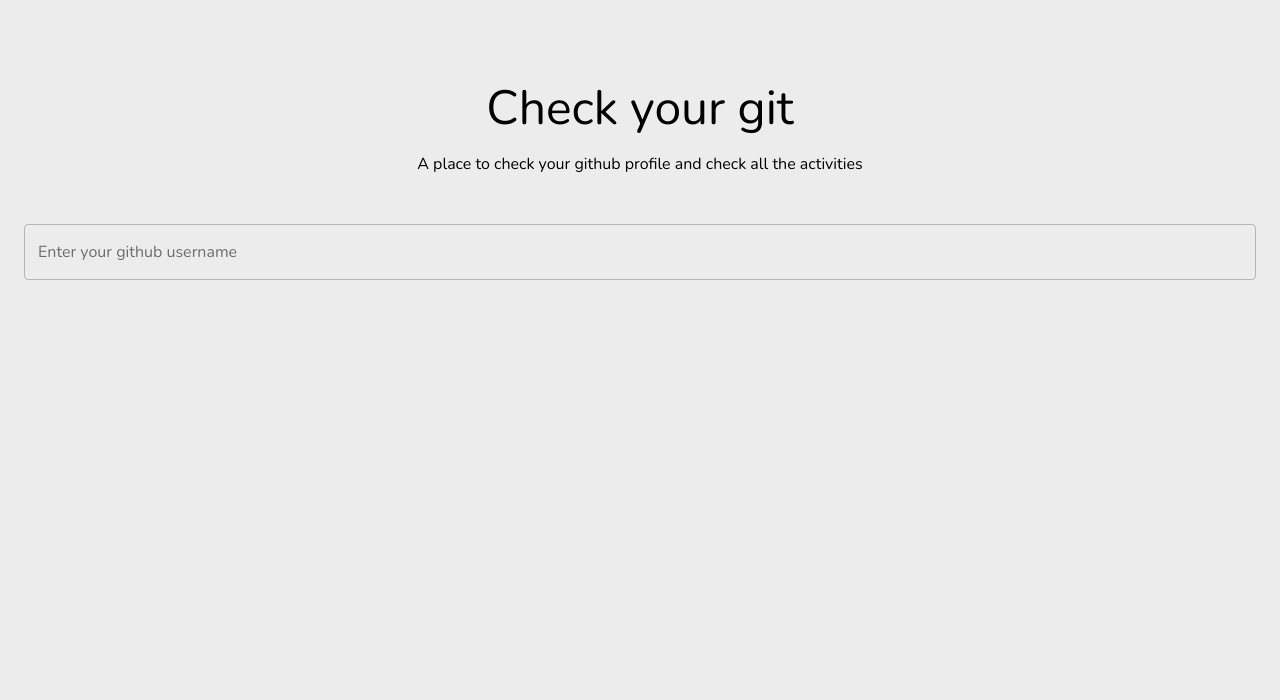
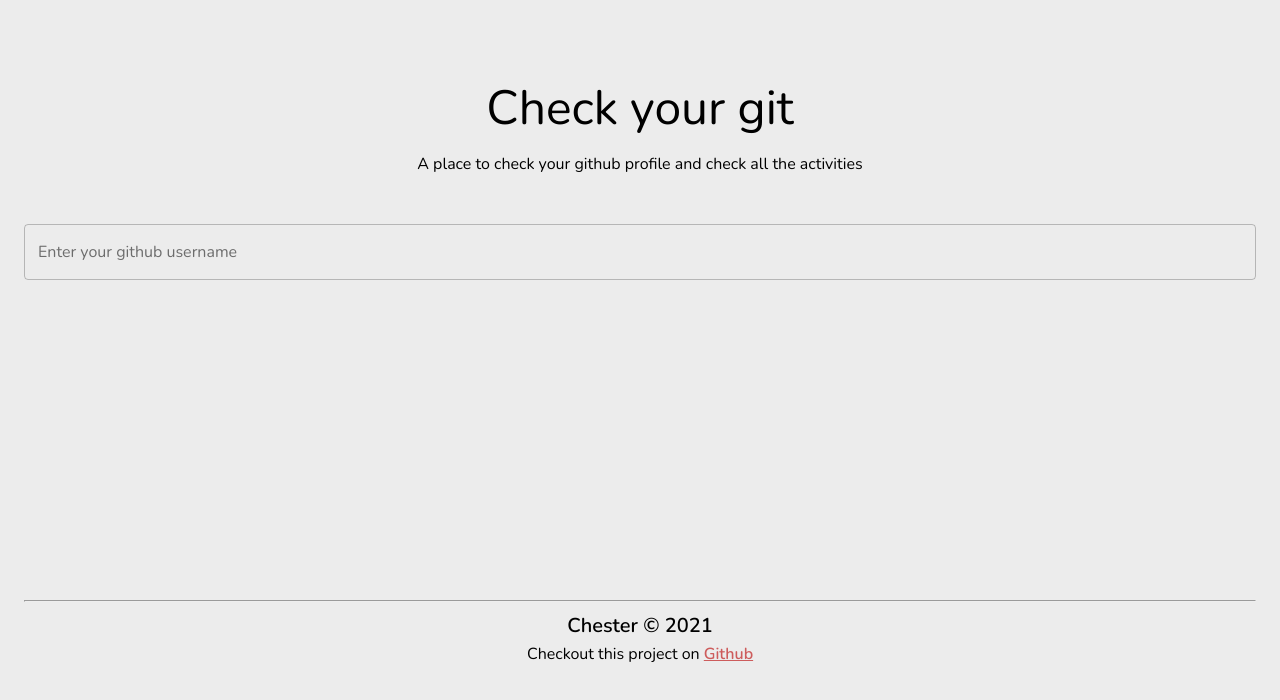
Before and after one commit to halchester/check-your-git, a React (Create React App) app: page / in a window 1280 px wide. Shown: the top 700 px of the page. Built offline with nearby package versions, Linux system fonts and the light colour scheme.

Commit message:
add footer

```diff
--- a/package.json
+++ b/package.json
@@ -15,6 +15,7 @@
     "react-scripts": "4.0.2",
     "web-vitals": "^1.0.1"
   },
+  "license": "MIT",
   "scripts": {
     "start": "react-scripts start",
     "build": "react-scripts build",
--- a/src/components/Search/Search.js
+++ b/src/components/Search/Search.js
@@ -39,6 +39,23 @@
           label="Enter your github username"
         />
       </form>
+      <div className={styles.footer}>
+        <hr />
+        <Typography align="center" variant="h6">
+          <strong>Chester © 2021</strong>
+        </Typography>
+        <Typography align="center" variant="body1">
+          Checkout this project on{" "}
+          <a
+            href="https://github.com/halchester/check-your-git"
+            className={styles.link}
+            target="_blank"
+            rel="noreferrer"
+          >
+            <strong>Github</strong>
+          </a>
+        </Typography>
+      </div>
     </Container>
   );
 };
--- a/src/components/Search/Search.module.css
+++ b/src/components/Search/Search.module.css
@@ -3,7 +3,21 @@
 }
 .container {
   margin-top: 5rem;
+  height: 100%;
 }
 .textfield {
   margin-top: 2rem !important;
 }
+.footer {
+  margin-top: 20rem;
+  bottom: 0;
+  width: 100%;
+}
+.link {
+  text-decoration: underline;
+  color: indianred;
+  transition: 0.3s ease;
+}
+.link:hover {
+  color: rgb(9, 174, 250);
+}
```
